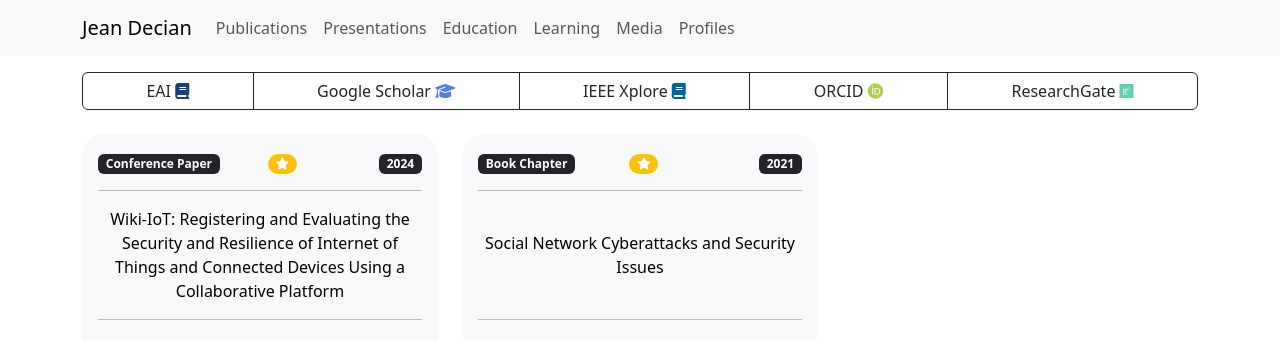
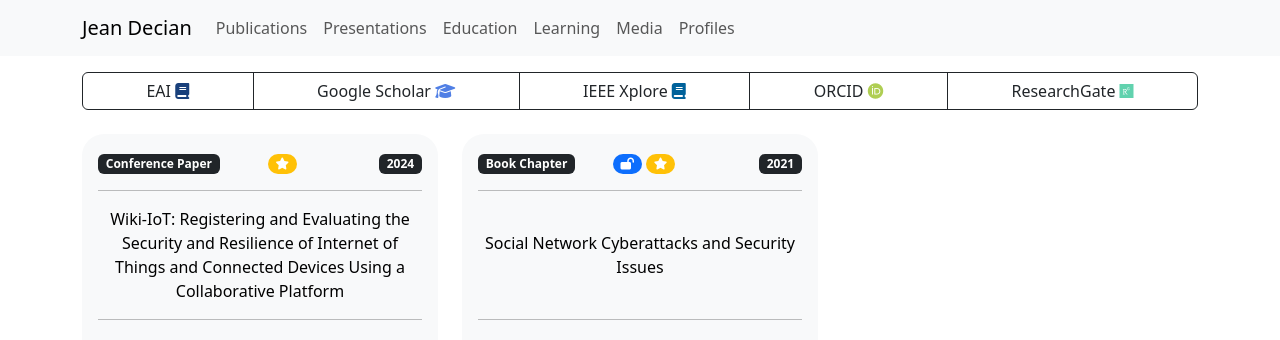
Before and after one commit to jeandecian/info, a Jekyll site: the page built from publications.md, in a window 1280 px wide. Shown: the top 340 px of the page. Built offline with Jekyll 4.4.1, drawn with Linux system fonts in a browser that asks for light colours; nearby versions of some CDN libraries.

Commit message:
add open access attribute

```diff
--- a/_data/publications.yml
+++ b/_data/publications.yml
@@ -2,10 +2,12 @@
   authors: Fehmi Jaafar and Jean Decian
   year: 2021
   type: Book Chapter
+  access: open
   selected: selected
 
 - title: "Wiki-IoT: Registering and Evaluating the Security and Resilience of Internet of Things and Connected Devices Using a Collaborative Platform"
   authors: Jean Decian and Fehmi Jaafar
   year: 2024
   type: Conference Paper
+  access:
   selected: selected
--- a/publications.md
+++ b/publications.md
@@ -31,7 +31,11 @@ permalink: /publications/
               <span class="badge bg-dark">{{ publication.type }}</span>
             </div>
             <div class="col">
-              {% if publication.selected %}
+              {% if publication.access == "open" %}
+              <span class="badge rounded-pill bg-primary">
+                <span class="fas fa-lock-open"></span>
+              </span>
+              {% endif %} {% if publication.selected %}
               <span class="badge rounded-pill bg-warning">
                 <span class="fas fa-star"></span>
               </span>
```
